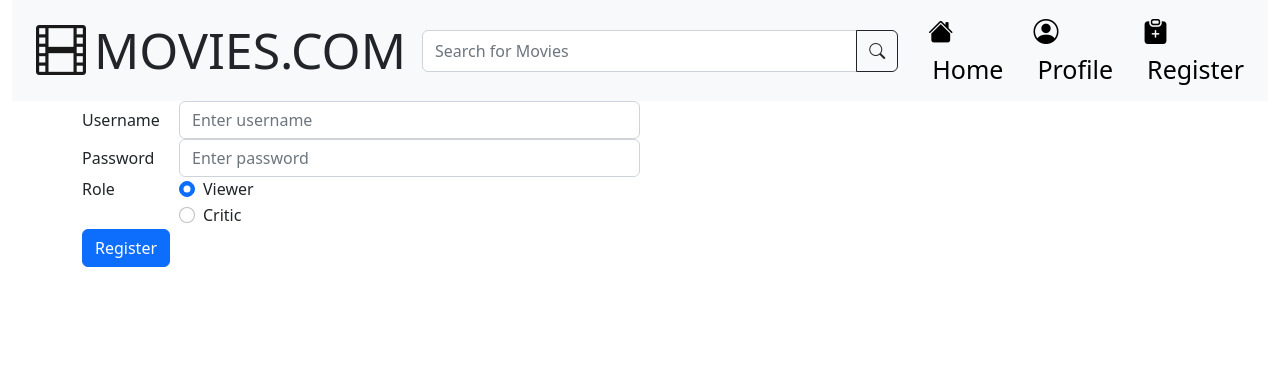
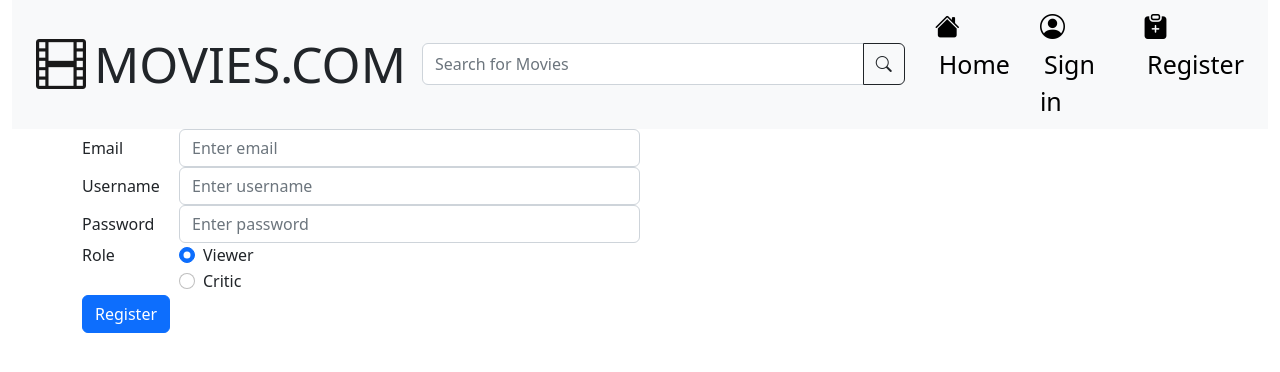
Before and after one commit to kaigoerg99/web-dev-project, a React (Create React App) app: page /register in a window 1280 px wide. Shown: the top 372 px of the page. Built offline with nearby package versions, Linux system fonts and the light colour scheme; no server answers.

Commit message:
added email

```diff
--- a/src/components/Navbar/Navbar.js
+++ b/src/components/Navbar/Navbar.js
@@ -37,7 +37,7 @@ function Navbar() {
 
         <div className="d-flex flex-row" >
             <NavbarLink to="/" name="Home" icon="bi bi-house-fill"/>
-            <NavbarLink to="/login" name="Profile" icon="bi bi-person-circle"/>
+            <NavbarLink to="/login" name="Sign in" icon="bi bi-person-circle"/>
             <NavbarLink to="/register" name="Register" icon="bi bi-clipboard-plus-fill"/>
         </div>
 
--- a/src/components/Register/Register.js
+++ b/src/components/Register/Register.js
@@ -7,6 +7,7 @@ const Register = () => {
     const [user, setUser] = useState({
         username: "",
         password: "",
+        email: "",
         role: 'viewer',
     });
 
@@ -18,6 +19,12 @@ const Register = () => {
     return (
         <div className="container">
             <form className="w-50 ">
+            <div className="form-group row">
+                    <label className="col-sm-2 col-form-label">Email</label>
+                    <div className="col-sm-10">
+                        <input type="email" className="form-control" placeholder="Enter email" value={user.email} onChange={(e) => setUser({ ...user, email: e.target.value })}/>
+                    </div>
+                </div>
                 <div className="form-group row">
                     <label className="col-sm-2 col-form-label">Username</label>
                     <div className="col-sm-10">
--- a/src/services/users-service.js
+++ b/src/services/users-service.js
@@ -8,7 +8,6 @@ const api = axios.create({
 
 export const register = async (user) => {
     const response = await api.post(`${USERS_REST_API_URL}/register`, user);
-
     return response.data;
 };
 
```
